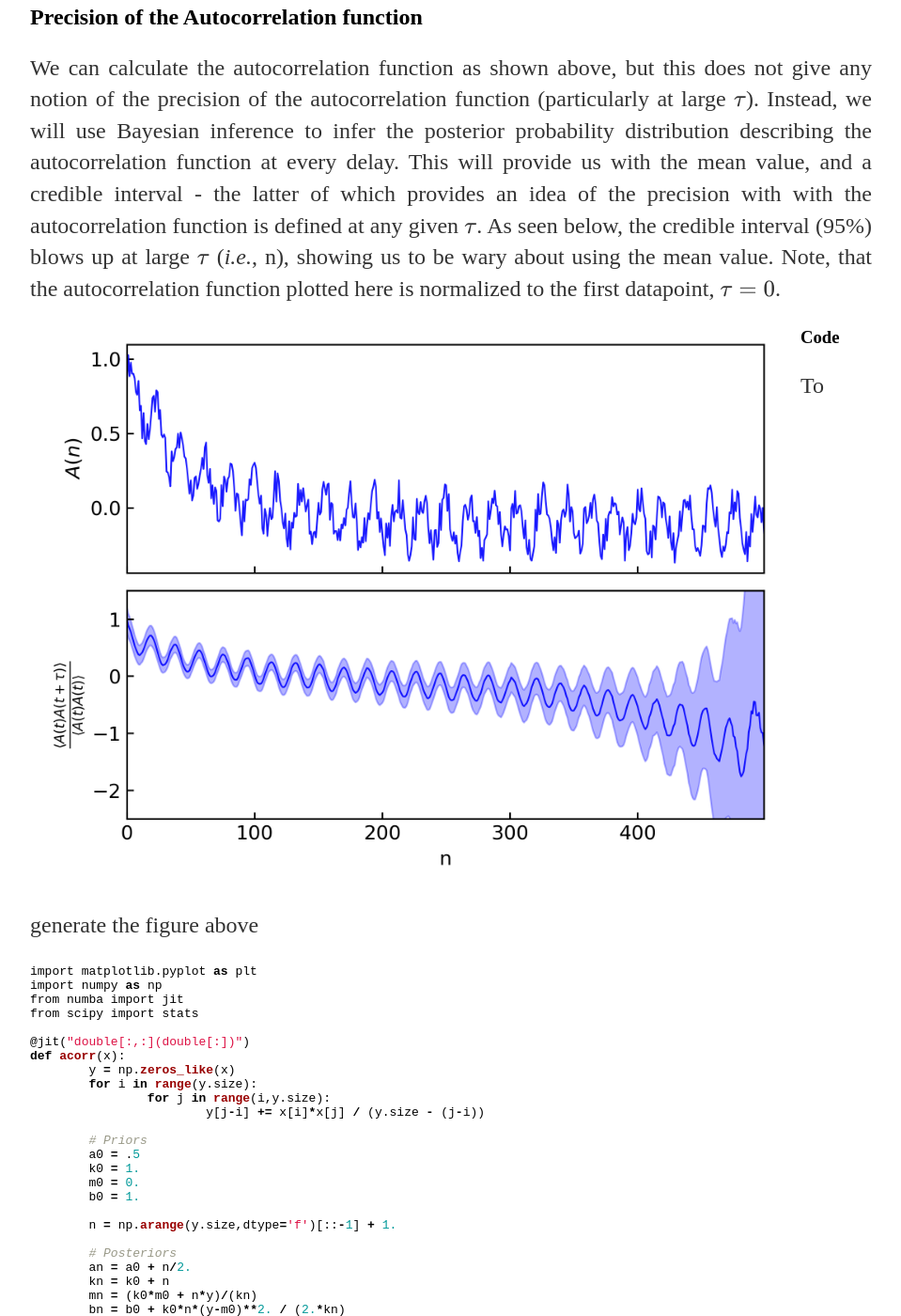
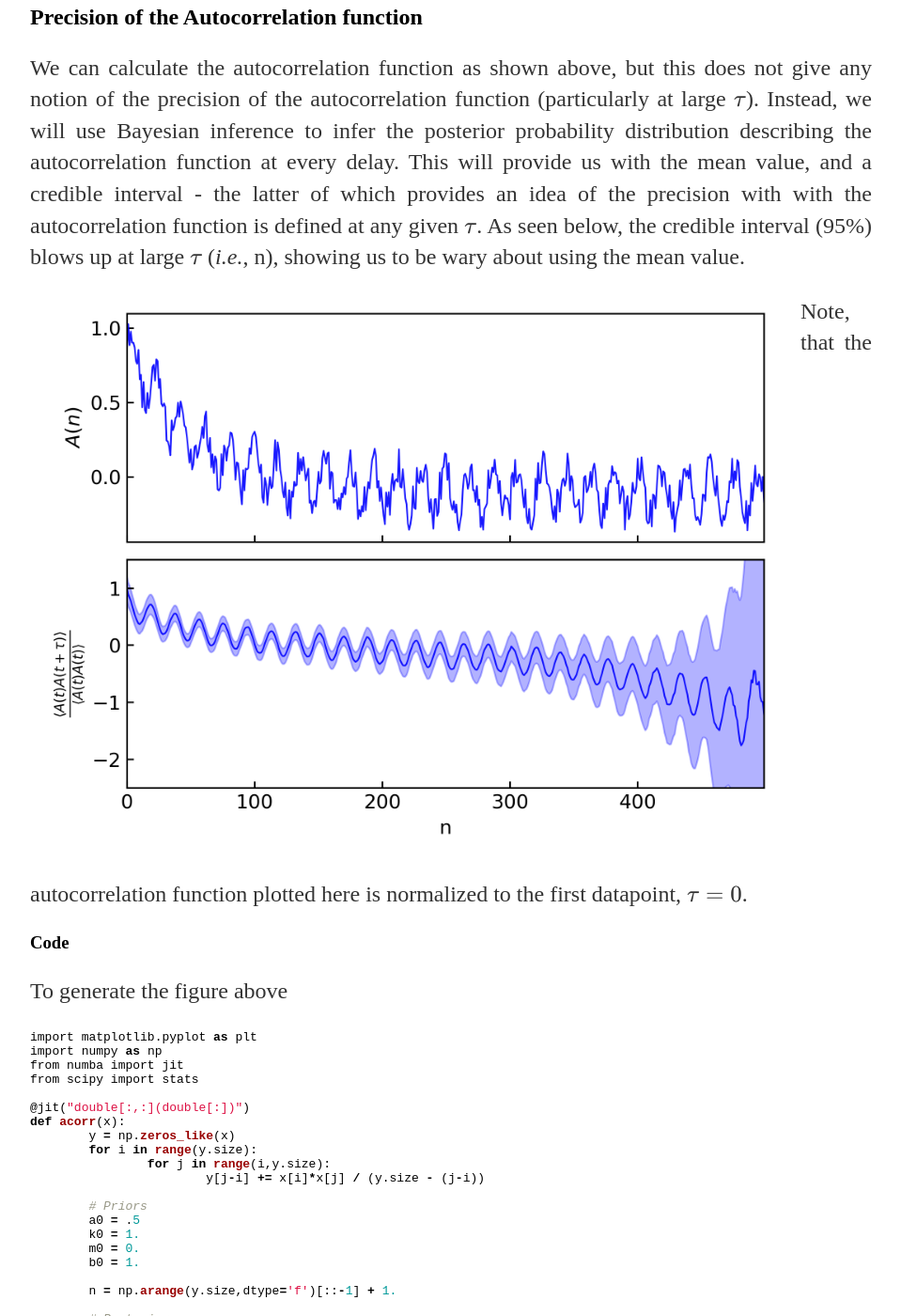
Before and after one commit to ckinzthompson/ckinzthompson.github.io, a Jekyll site: the page built from _posts/2017-06-23-autocorrelation.md, in a window 1280 px wide and 1400 px high, scrolled down 2938 px. Shown: the whole window at 94% size, without its empty margins (160-1119 px from the left). Built offline with Jekyll 4.4.1, drawn with Linux system fonts in a browser that asks for light colours; Markdown is read by kramdown in place of the engine named in the settings; formulas are drawn with MathJax 3.

```diff
--- a/_posts/2017-06-23-autocorrelation.md
+++ b/_posts/2017-06-23-autocorrelation.md
@@ -74,11 +74,11 @@ $$ p(\mu \vert \mu_n, \kappa_n, \alpha_n, \beta_n, \{A(t_i)A(t_i+\tau)\}) = T_{2
 where the second argument is the variance parameter ($$\sigma^2$$). Note that the cumulative distribution function (CDF) of the Student's T distribution can be used to calculate the credible intervals on $$\mu$$ given this marginalized posterior probability distribution.
 
 ## Precision of the Autocorrelation function
-We can calculate the autocorrelation function as shown above, but this does not give any notion of the precision of the autocorrelation function (particularly at large $$\tau$$). Instead, we will use Bayesian inference to infer the posterior probability distribution describing the autocorrelation function at every delay. This will provide us with the mean value, and a credible interval - the latter of which provides an idea of the precision with with the autocorrelation function is defined at any given $$\tau$$. As seen below, the credible interval (95%) blows up at large $$\tau$$ (*i.e.*, n), showing us to be wary about using the mean value. Note, that the autocorrelation function plotted here is normalized to the first datapoint, $$\tau=0$$.
+We can calculate the autocorrelation function as shown above, but this does not give any notion of the precision of the autocorrelation function (particularly at large $$\tau$$). Instead, we will use Bayesian inference to infer the posterior probability distribution describing the autocorrelation function at every delay. This will provide us with the mean value, and a credible interval - the latter of which provides an idea of the precision with with the autocorrelation function is defined at any given $$\tau$$. As seen below, the credible interval (95%) blows up at large $$\tau$$ (*i.e.*, n), showing us to be wary about using the mean value.
 
 <img src="/images/acf_precision/bayesian_autocorr.png" alt="ACF with precision" width="800" height="600">
 
-
+Note, that the autocorrelation function plotted here is normalized to the first datapoint, $$\tau=0$$.
 
 ### Code
 To generate the figure above
```
